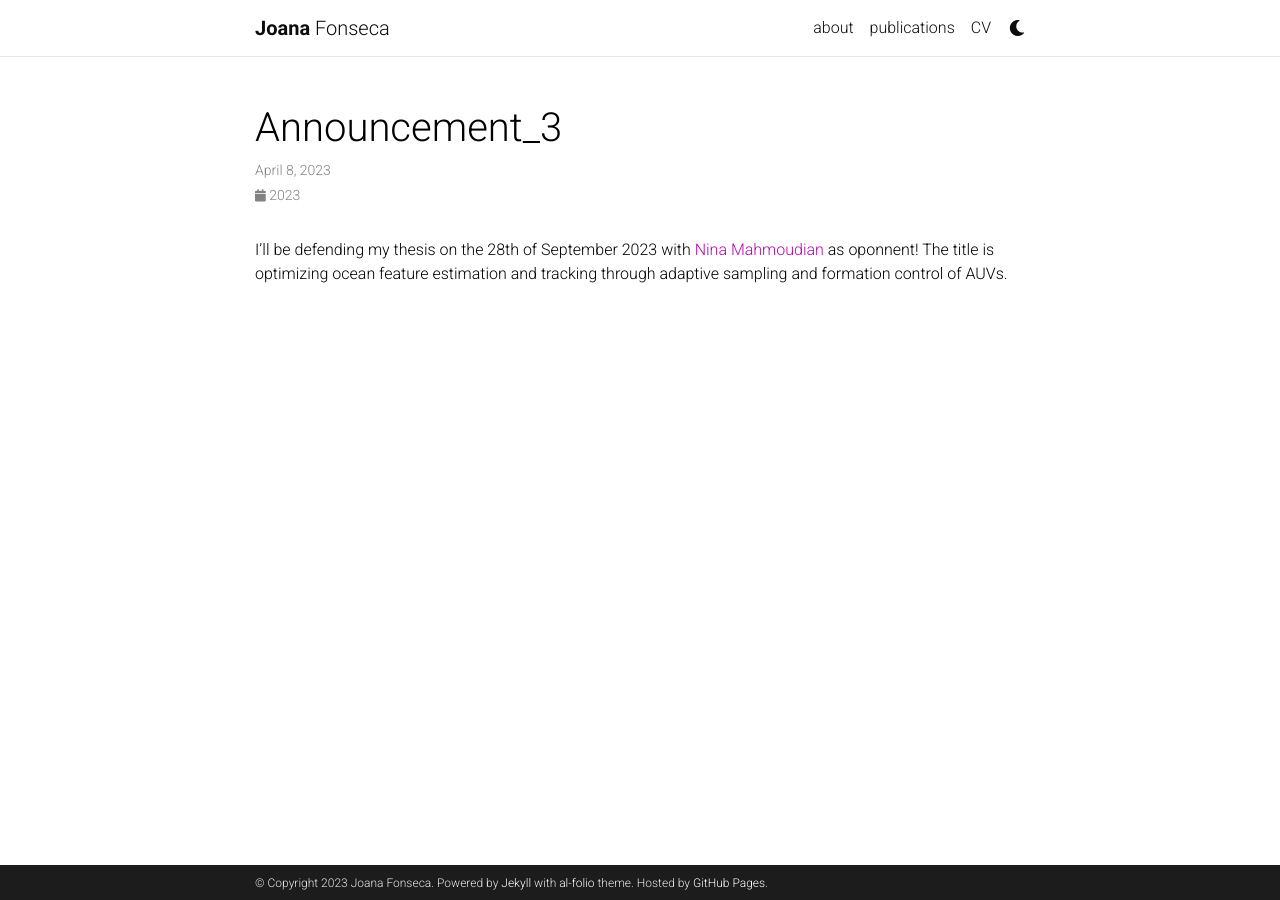
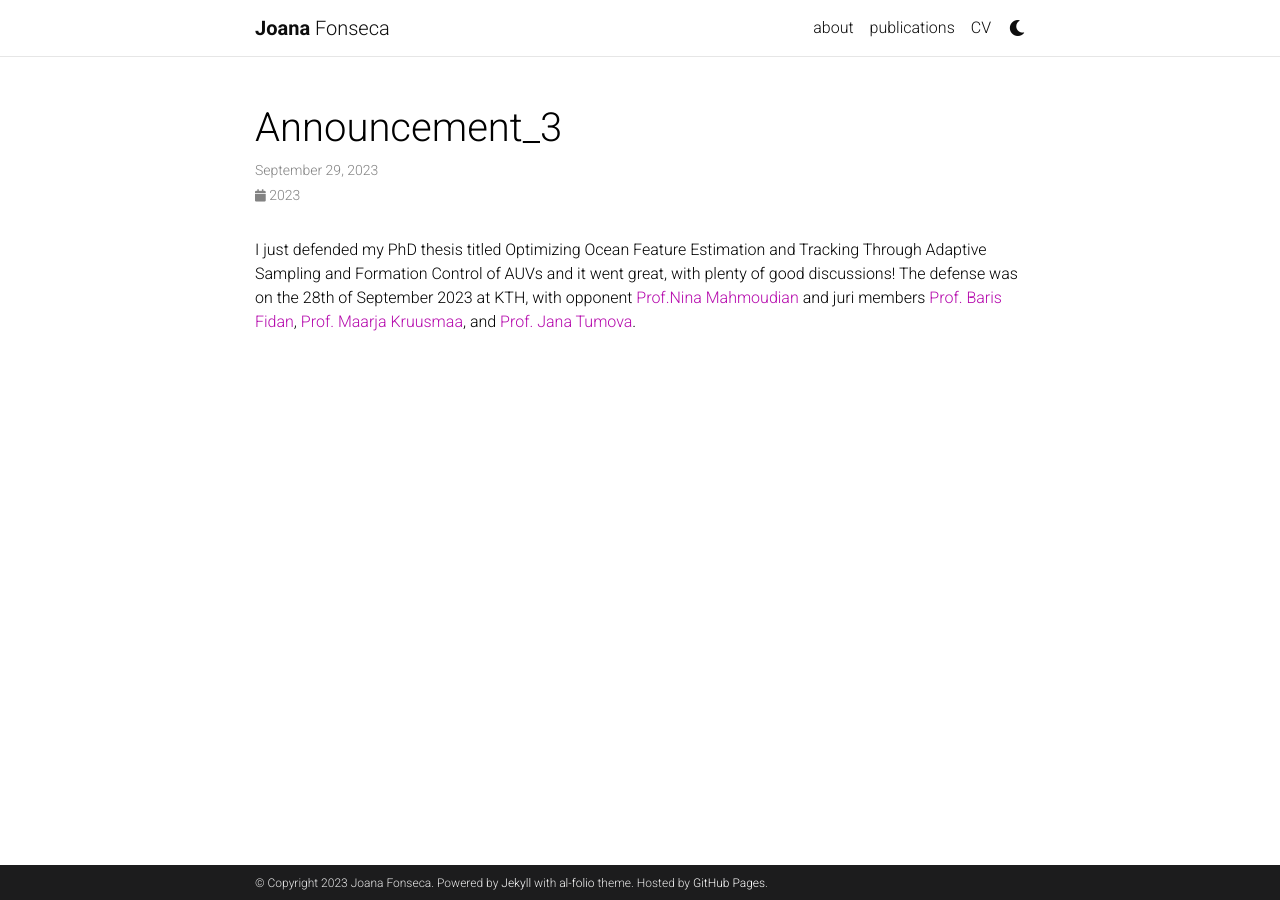
Before and after one commit to JoanaFonsec/JoanaFonsec.github.io, a Jekyll site: the page built from _news/announcement_3.md, in a window 1280 px wide. Built offline with Jekyll 4.4.1, drawn with Linux system fonts in a browser that asks for light colours; comment, search, counter and statistics services are not loaded; a style sheet for code colours, icons or effects is not loaded.

Commit message:
upp: 3 news page

```diff
--- a/_news/announcement_3.md
+++ b/_news/announcement_3.md
@@ -1,8 +1,8 @@
 ---
 layout: post
-date: 2023-04-08 07:59:00-0400
+date: 2023-09-29 07:59:00-0400
 inline: true
 ---
 
-I'll be defending my thesis on the 28th of September 2023 with <a href="https://engineering.purdue.edu/ME/People/ptProfile?resource_id=211078" target="_blank">Nina Mahmoudian</a> as oponnent!
-The title is optimizing ocean feature estimation and tracking through adaptive sampling and formation control of AUVs.
+I just defended my PhD thesis titled Optimizing Ocean Feature Estimation and Tracking Through Adaptive Sampling and Formation Control of AUVs and it went great, with plenty of good discussions!
+The defense was on the 28th of September 2023 at KTH, with opponent <a href="https://engineering.purdue.edu/ME/People/ptProfile?resource_id=211078" target="_blank">Prof.Nina Mahmoudian</a> and juri members <a href="https://uwaterloo.ca/mechanical-mechatronics-engineering/profile/fidan" target="_blank">Prof. Baris Fidan</a>, <a href="https://taltech.ee/en/contacts/maarja-kruusmaa" target="_blank">Prof. Maarja Kruusmaa</a>, and <a href="https://sites.google.com/view/janatumova/home" target="_blank">Prof. Jana Tumova</a>.
```
Also changed, not shown: _news/announcement_2.md (+2 -2 lines).
